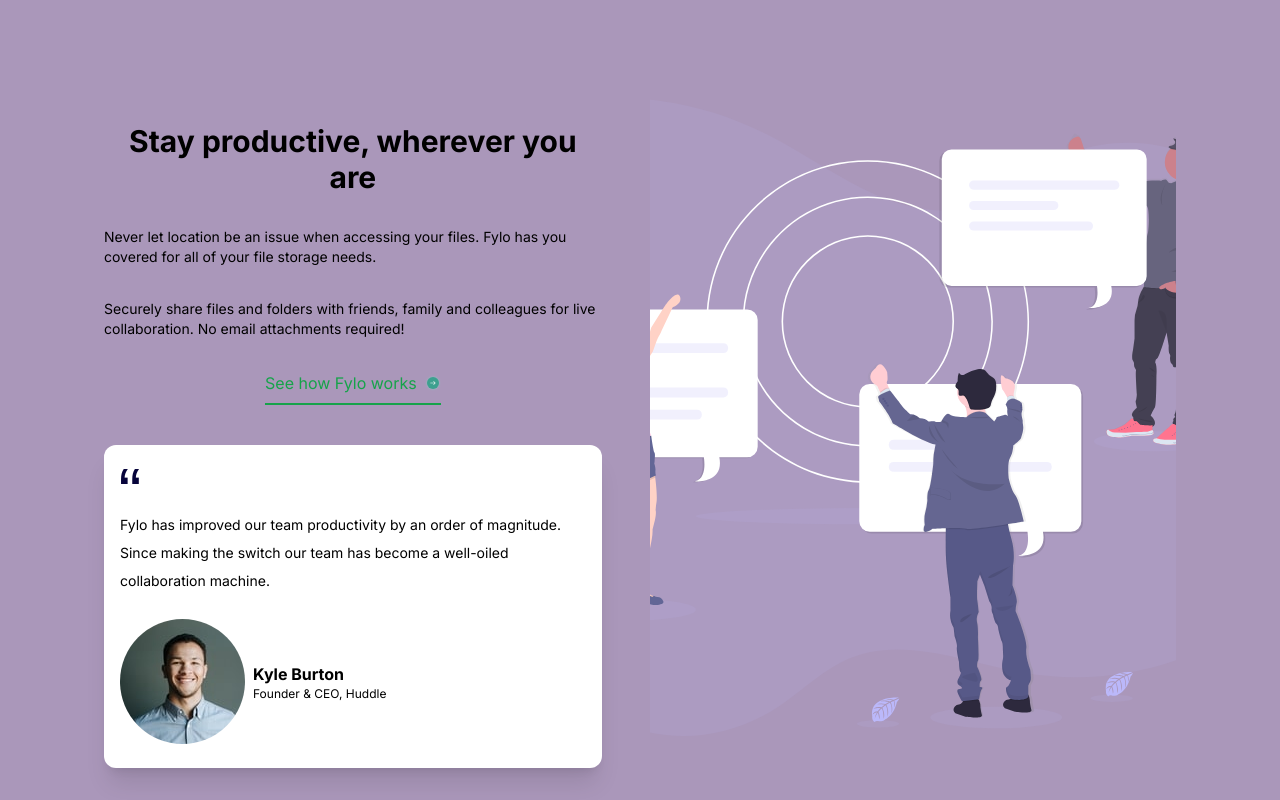
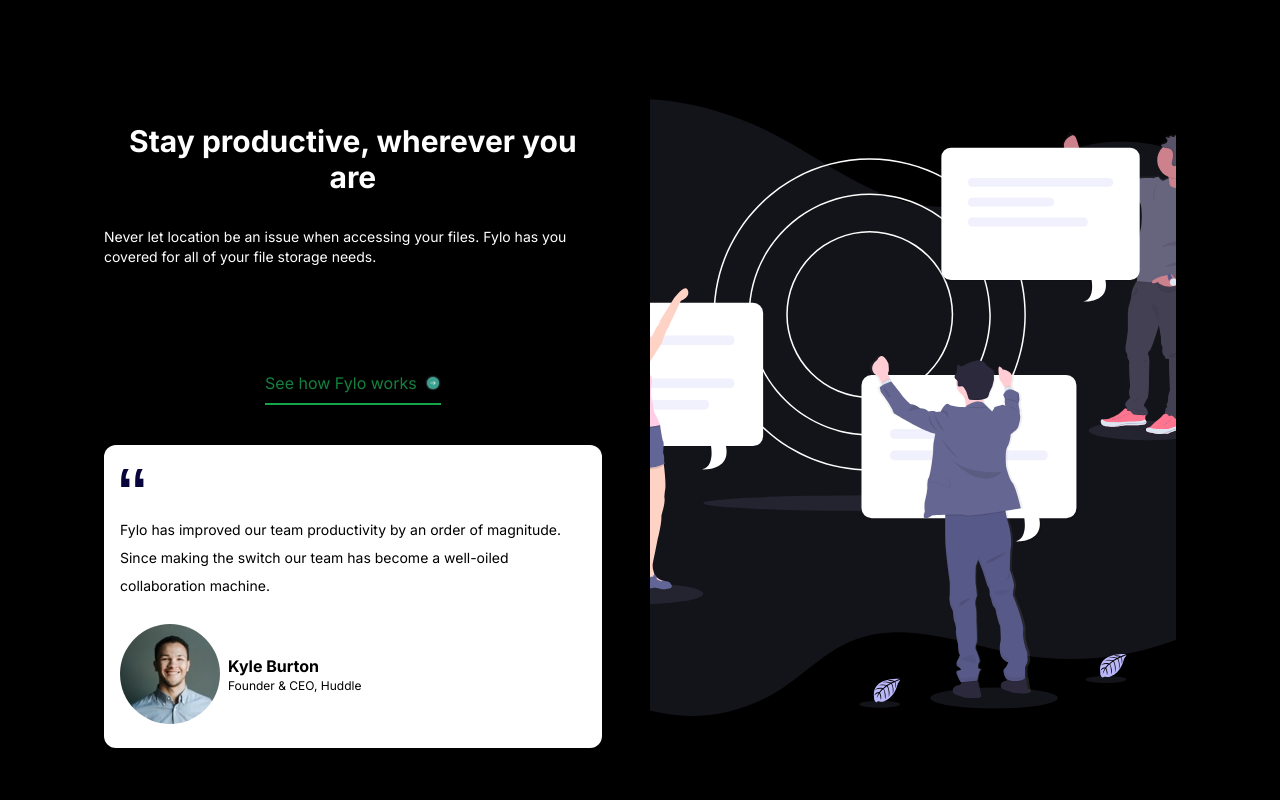
Before and after one commit to uevertonpassos/fylo-landing, a Next.js app: page / in a window 1280 px wide. Shown: the part 840-1640 px from the top of the page. Built offline with nearby package versions, Linux system fonts and the light colour scheme.

Commit message:
fix: layout color contrast

```diff
--- a/src/app/components/Header/Header.tsx
+++ b/src/app/components/Header/Header.tsx
@@ -3,7 +3,7 @@
 
 const Header = () => {
   return (
-    <header className="flex justify-between p-6 mx-auto lg:max-w-[1440] lg:px-20 bg-[#aa97ba] pb-24">
+    <header className="flex justify-between p-6 mx-auto lg:max-w-[1440] lg:px-20 bg-black pb-24">
       <Link href="/">
         <Image
           src="/images/logo.dark.png"
--- a/src/app/page.tsx
+++ b/src/app/page.tsx
@@ -1,11 +1,10 @@
 import Image from "next/image";
-
 
 export default function Home() {
   return (
-    <main className="w-full bg-[#aa97ba] overflow-x-hidden ">
+    <main className="w-full bg-black overflow-x-hidden ">
       <div className="mx-auto lg:max-w-[1440] lg:px-20">
-        <section className=" text-black flex flex-col p-6 lg:flex-row lg:p-0 lg:py-4">
+        <section className=" text-white flex flex-col p-6 lg:flex-row lg:p-0 lg:py-4">
           <div className="left order-2 flex flex-col gap-12 mt-6 lg:order-1 lg:px-2 lg:w-2/4 lg:mt-0">
             <h1 className="text-2xl text-center font-bold lg:text-left lg:text-4xl ">
               All your files in one secure location, accessible anywhere.
@@ -38,12 +37,12 @@
           </div>
         </section>
 
-        <section className="text-black middle-section flex flex-col mt-24 lg:flex-row">
+        <section className=" middle-section flex flex-col mt-24 lg:flex-row">
           <div className="left order-2 p-6 lg:order-1 lg:mt-16 md:mt-16 xl:mt-32">
             <div className="heading mt-24 mb-8 font-bold text-center text-sm">
-              <h2 className="text-3xl">Stay productive, wherever you are</h2>
+              <h2 className="text-3xl text-white">Stay productive, wherever you are</h2>
             </div>
-            <p className="mb-8 text-sm">
+            <p className="mb-8 text-sm text-white">
               Never let location be an issue when accessing your files. Fylo has
               you covered for all of your file storage needs.
             </p>
@@ -52,21 +51,32 @@
               colleagues for live collaboration. No email attachments required!
             </p>
             <div className="flex gap-2 justify-center items-center  border-2 border-r-0 border-t-0 border-l-0 border-b-green-600 pb-2 w-fit mx-auto">
-              <span className="text-green-600"> See how Fylo works</span>
+              <span className="text-green-700"> See how Fylo works</span>
               <img src="/images/icon-arrow.svg" alt="arrow" />
             </div>
             <div className="shadow-xl my-10 py-6 px-4 rounded-xl bg-white">
-              <img src="/images/icon-quotes.svg" alt="quotes" className="w-5" />
-              <p className="leading-7 text-sm mt-6">
+              <Image
+                src="/images/icon-quotes.svg"
+                alt="quotes"
+                title="quotes"
+                width={25}
+                height={60}
+
+              />
+
+              <p className="leading-7 text-sm mt-6 text-black">
                 Fylo has improved our team productivity by an order of
                 magnitude. Since making the switch our team has become a
                 well-oiled collaboration machine.
               </p>
-              <div className="card-footer flex gap-2 items-center mt-6">
-                <img
+              <div className=" flex gap-2 items-center mt-6">
+                <Image
                   src="/images/avatar-testimonial.jpg"
-                  alt="avatar"
-                  className="rounded-[50%] "
+                  alt="profile testimonial"
+                  title="profile testimonial"
+                  width={100}
+                  height={60}
+                  className="rounded-full"
                 />
                 <div>
                   <span className="font-bold">Kyle Burton</span>
@@ -83,11 +93,9 @@
               width={600}
               height={600}
               className="object-cover w-full h-full"
-
             />
           </div>
         </section>
-
       </div>
     </main>
   );
```
